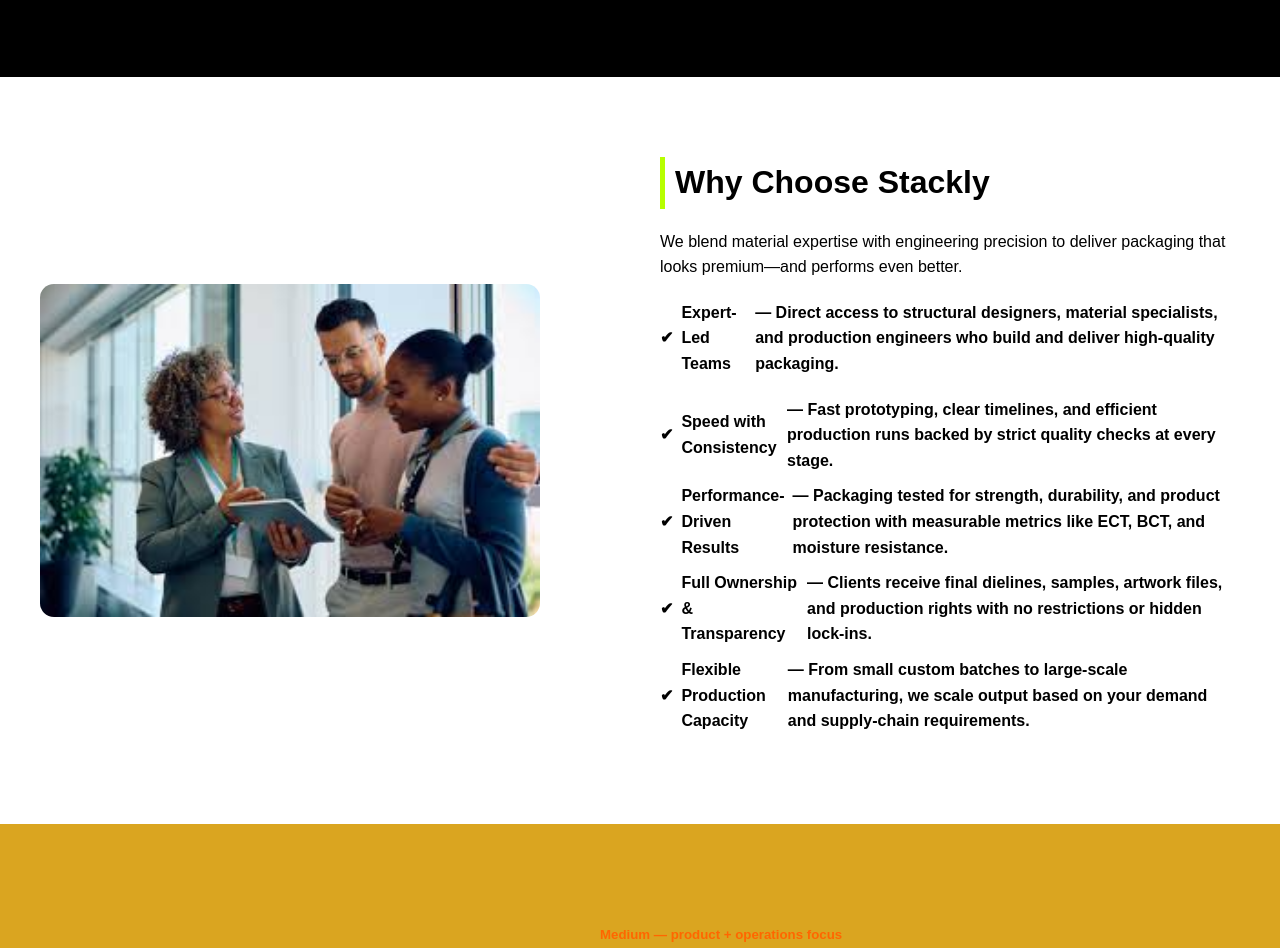
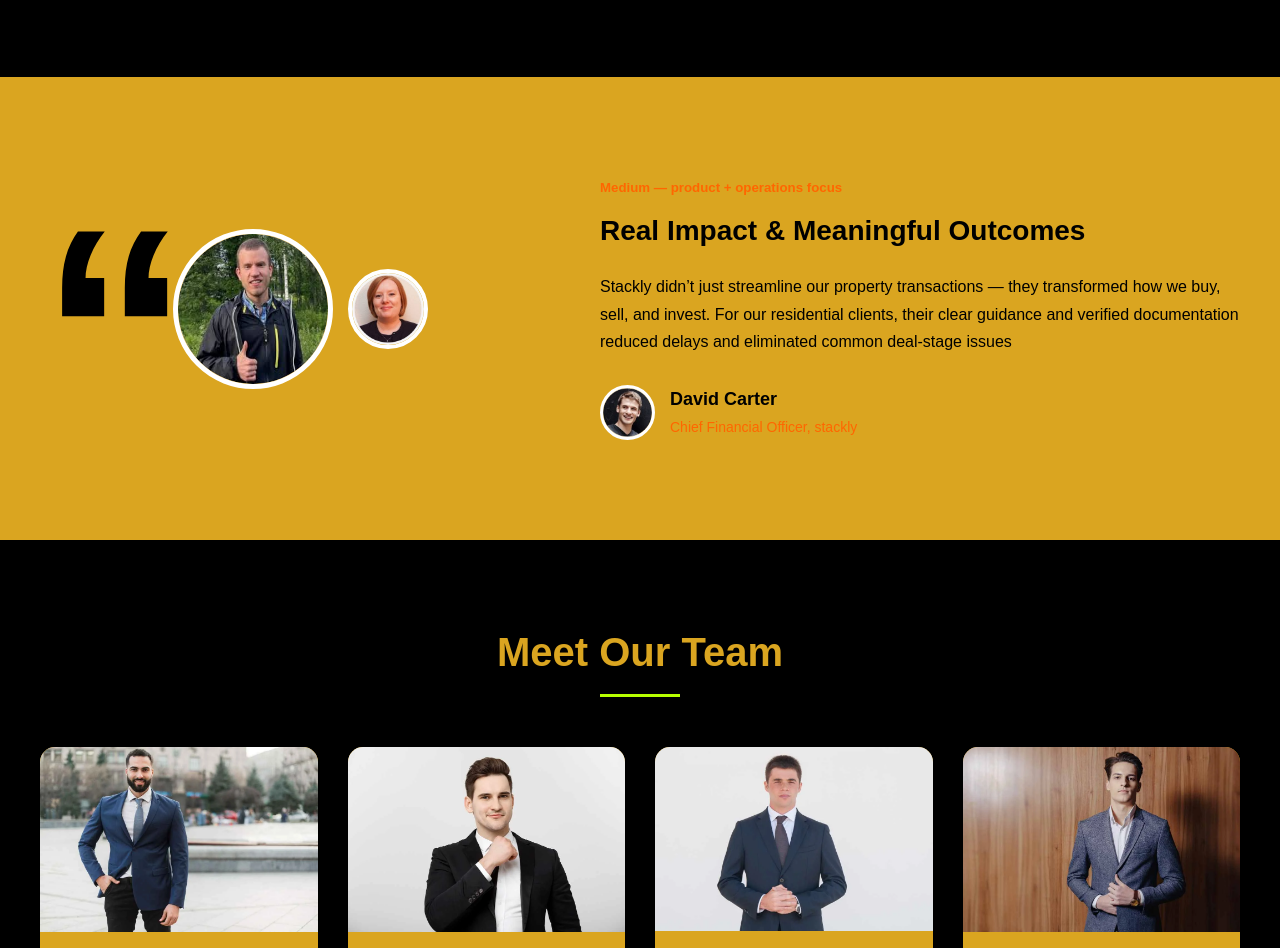
Before and after one commit to bhajaranji/brokagesolutions, a plain HTML site: page home1.html in a window 1280 px wide. Shown: the part 3768-4716 px from the top of the page. Drawn offline with Linux system fonts and the light colour scheme.

Commit message:
last commit

```diff
--- a/home1.html
+++ b/home1.html
@@ -254,30 +254,6 @@
 </section>
 
 
-
-
-<!-- Why Choose Us Section -->
-<section class="why-choose-us" id="why-choose-us">
-  <div class="why-choose-us-container">
-    <!-- Left: Image -->
-    <div class="why-choose-us-image">
-      <img src="assets/images/ab2.webp" alt="Why Choose Us">
-    </div>
-
-    <!-- Right: Content -->
-    <div class="why-choose-us-content ">
-     <h2>Why Choose Stackly</h2>
-  <p>We blend material expertise with engineering precision to deliver packaging that looks premium—and performs even better.</p>
-  <ul>
-    <li>✔ <strong>Expert-Led Teams</strong> — Direct access to structural designers, material specialists, and production engineers who build and deliver high-quality packaging.<li>
-    <li>✔ <strong>Speed with Consistency</strong> — Fast prototyping, clear timelines, and efficient production runs backed by strict quality checks at every stage.</li>
-    <li>✔ <strong>Performance-Driven Results</strong> — Packaging tested for strength, durability, and product protection with measurable metrics like ECT, BCT, and moisture resistance.</li>
-    <li>✔ <strong>Full Ownership & Transparency</strong> — Clients receive final dielines, samples, artwork files, and production rights with no restrictions or hidden lock-ins.</li>
-    <li>✔ <strong>Flexible Production Capacity</strong> — From small custom batches to large-scale manufacturing, we scale output based on your demand and supply-chain requirements.</li>
-  </ul>
-    </div>
-  </div>
-</section>
 
 
 
```
Also changed, not shown: assets/images/marque1.jpg (added).
